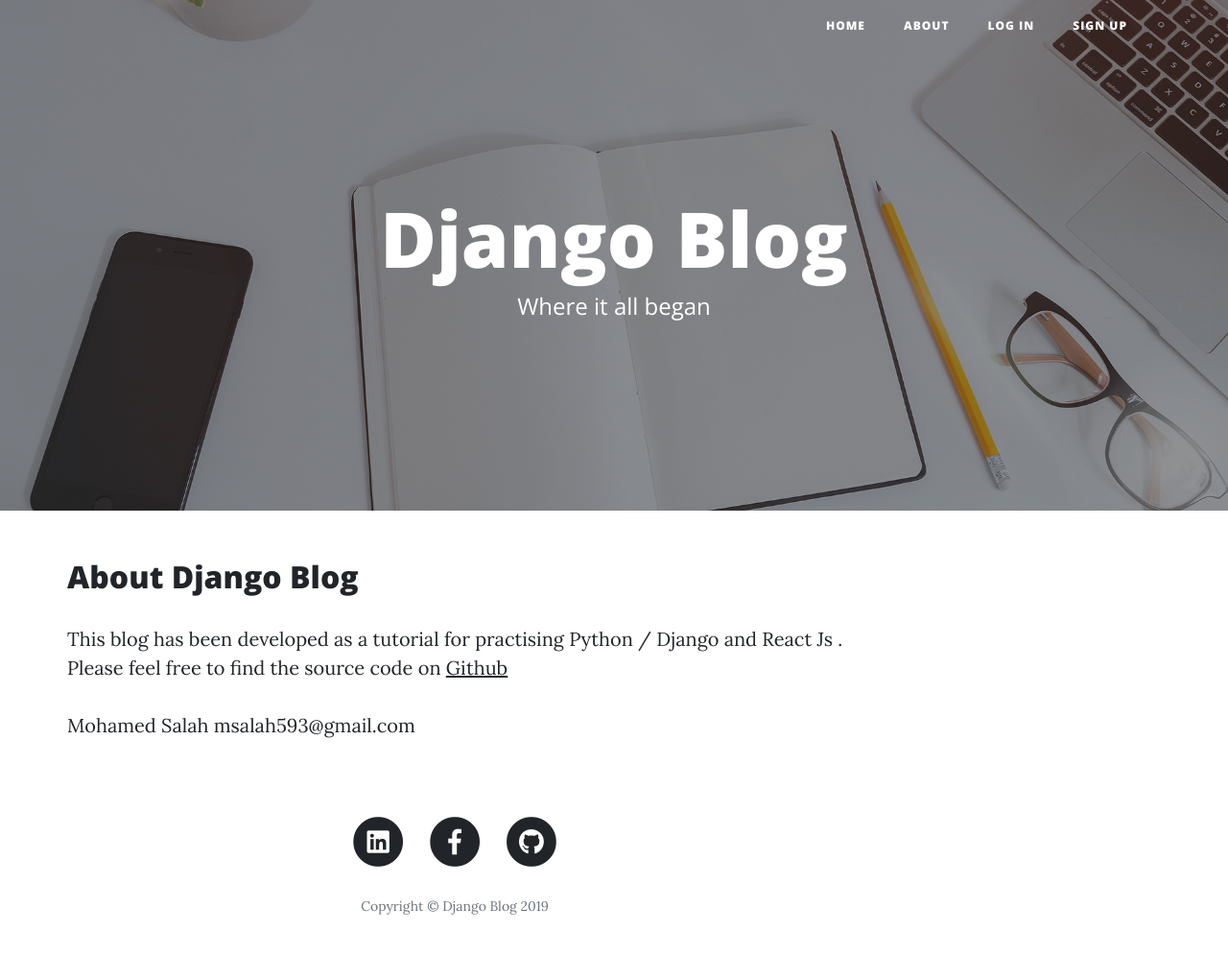
After one commit to Msalah593/DjangoBlog, a Django app: page /about in a window 1280 px wide. The commit adds this page. Shown: the whole page at 96% size. Run offline with Django 3.2, Linux system fonts and the light colour scheme; parts of the project's set-up code (start-up, migrations or seed data) failed here and were passed over; some libraries are stand-ins or nearby versions.

Commit message:
adding about page

```diff
--- a/DjangoBlog/urls.py
+++ b/DjangoBlog/urls.py
@@ -29,4 +29,6 @@
     path('', ArticleList.as_view(), name='home'),
     path('articles-app', TemplateView.as_view(template_name='articles_app.html'),
          name='articles-app'),
+    path('about', TemplateView.as_view(template_name='about.html'),
+         name='about'),
 ] + static(settings.STATIC_URL, document_root=settings.STATIC_ROOT)
--- /dev/null
+++ b/templates/about.html
@@ -0,0 +1,26 @@
+{% extends 'base.html' %}
+{% block content %}
+
+<div class="container" id='goto'>
+    <div class="row" >
+      <div  >
+        <div class="post-preview">
+            <h2 class="post-title">
+              About Django Blog
+            </h2>
+            <p class="post-subtitle">
+              This blog has been developed as a tutorial for practising Python / Django and React Js .<br/>
+              Please feel free to find the source code on <a href='https://github.com/Msalah593/DjangoBlog'>Github</a><br/>
+                <br/>
+              Mohamed Salah
+              msalah593@gmail.com
+            </p>
+
+        </div>
+
+        <script>
+            var elmnt = document.getElementById("goto");
+            elmnt.scrollIntoView();
+
+            </script>
+{% endblock %}
--- a/templates/base.html
+++ b/templates/base.html
@@ -36,7 +36,7 @@
                 <a class="nav-link" href="{% url 'home' %}">Home</a>
               </li>
               <li class="nav-item">
-                <a class="nav-link" href="https://www.linkedin.com/in/msalahawad">About</a>
+                <a class="nav-link" href="{% url 'about' %}">About</a>
               </li>
               {% if user.is_authenticated %}
               <li class="nav-item">
```
